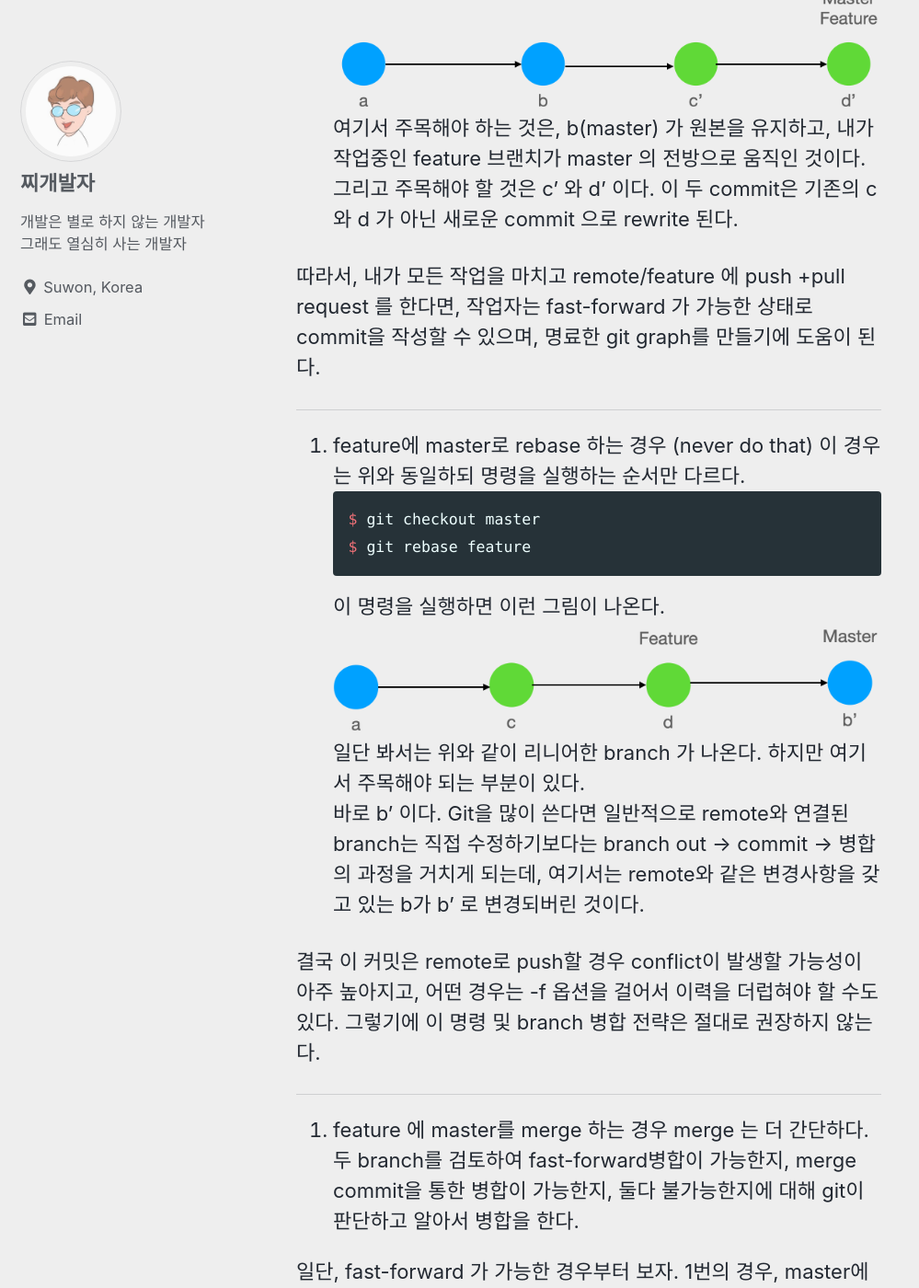
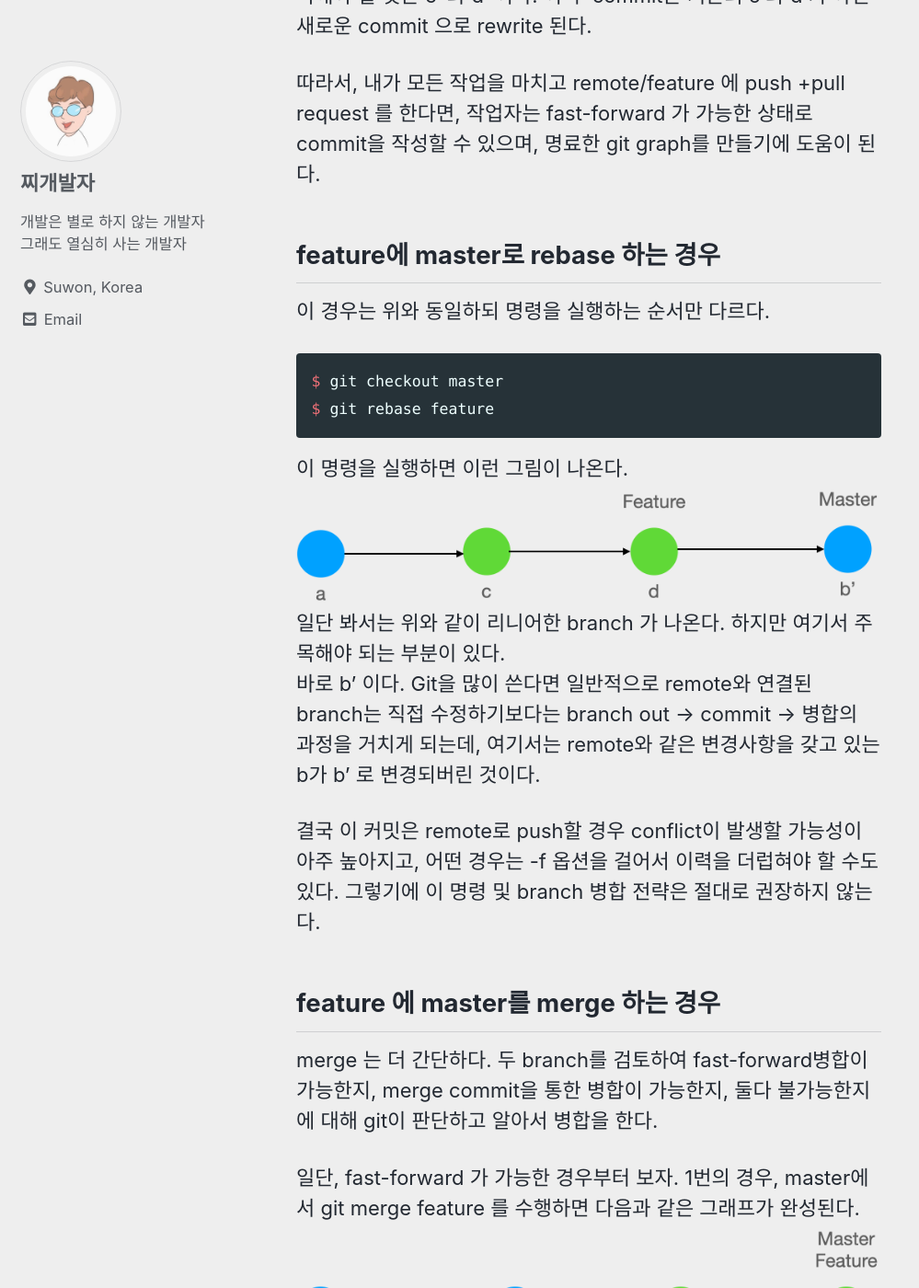
Before and after one commit to zuntopia/pages_legacy, a Jekyll site: the page built from _posts/2020-09-01-git-rebase-vs-merge.md, in a window 1280 px wide and 1400 px high, scrolled down 2022 px. Shown: the whole window at 92% size, without its empty margins (0-999 px from the left). Built offline with Jekyll 4.4.1, drawn with Linux system fonts in a browser that asks for light colours; cached includes are drawn as plain includes; some of the changed text lies outside the part shown.

````diff
--- a/_posts/2020-09-01-git-rebase-vs-merge.md
+++ b/_posts/2020-09-01-git-rebase-vs-merge.md
@@ -38,10 +36,7 @@ $ git rebase master
 
 따라서, 내가 모든 작업을 마치고 remote/feature 에 push +pull request 를 한다면, 작업자는 fast-forward 가 가능한 상태로 commit을 작성할 수 있으며, 명료한 git graph를 만들기에 도움이 된다.
 
-
----
-
-2. feature에 master로 rebase 하는 경우 (never do that)
+## feature에 master로 rebase 하는 경우
 이 경우는 위와 동일하되 명령을 실행하는 순서만 다르다.
 ```bash
 $ git checkout master
````
Also changed, not shown: other parts of _posts/2020-09-01-git-rebase-vs-merge.md (+5 -13 lines), assets/images/2020-09-01/git-mr-1.png, assets/images/2020-09-01/git-mr-3.png, assets/images/2020-09-01/git-mr-4.png, assets/images/2020-09-01/git-mr-5.png (added).
